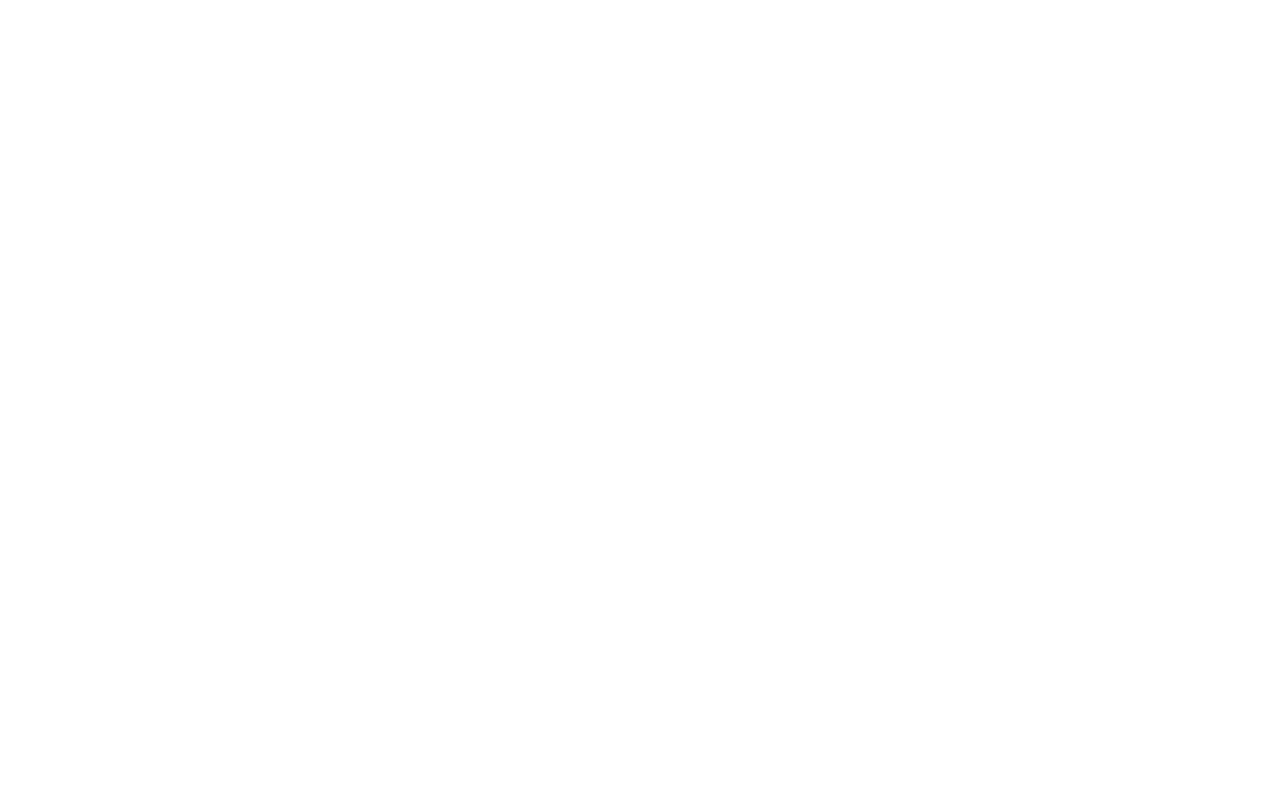
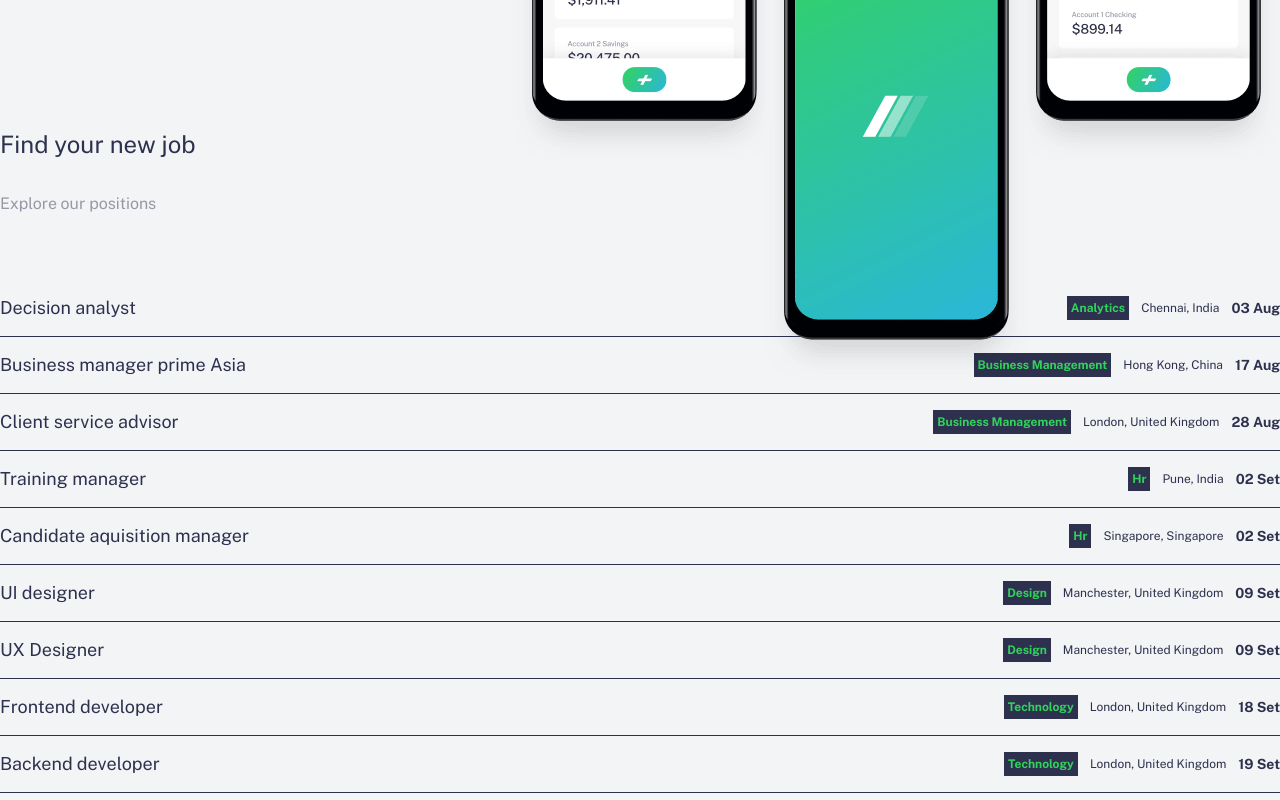
Before and after one commit to sariodesign/easybank, a React (Vite) app: page /careers in a window 1280 px wide. Shown: the part 560-1360 px from the top of the page. Before the commit the page ends 800 px from the top, so only its background shows below. Built offline with nearby package versions, Linux system fonts and the light colour scheme.

Commit message:
Added career page

```diff
--- /dev/null
+++ b/src/components/Jobs.jsx
@@ -0,0 +1,121 @@
+import styled from 'styled-components';
+
+const jobs = [
+    {
+        title: 'Decision analyst',
+        category: 'analytics',
+        place: 'Chennai, India',
+        date: '03 Aug'
+    },
+    {
+        title: 'Business manager prime Asia',
+        category: 'business management',
+        place: 'Hong Kong, China',
+        date: '17 Aug'
+    },
+    {
+        title: 'Client service advisor',
+        category: 'business management',
+        place: 'London, United Kingdom',
+        date: '28 Aug'
+    },
+    {
+        title: 'Training manager',
+        category: 'hr',
+        place: 'Pune, India',
+        date: '02 Set'
+    },
+    {
+        title: 'Candidate aquisition manager',
+        category: 'hr',
+        place: 'Singapore, Singapore',
+        date: '02 Set'
+    },
+    {
+        title: 'UI designer',
+        category: 'Design',
+        place: 'Manchester, United Kingdom',
+        date: '09 Set'
+    },
+    {
+        title: 'UX Designer',
+        category: 'Design',
+        place: 'Manchester, United Kingdom',
+        date: '09 Set'
+    },
+    {
+        title: 'Frontend developer',
+        category: 'technology',
+        place: 'London, United Kingdom',
+        date: '18 Set'
+    },
+    {
+        title: 'Backend developer',
+        category: 'technology',
+        place: 'London, United Kingdom',
+        date: '19 Set'
+    }
+]
+
+const JobsList = styled.ul`
+    list-style: none;
+    margin: 0;
+    padding: 0;
+`
+
+const JobItem = styled.li`
+    align-items: center;
+    border-bottom: 1px solid var(--dark-blue);
+    color: var(--dark-blue);
+    column-gap: 12px;
+    display: flex;
+    margin: 0 0 8px;
+    padding: 8px 0 16px;
+`
+
+const JobTitle = styled.h3`
+    font-size: 18px;
+    font-weight: 400;
+    flex-grow: 1;
+    margin: 0;
+`
+
+const JobCategory = styled.span`
+    background-color: var(--dark-blue);
+    color: var(--lime-green);
+    font-size: 12px;
+    line-height: 16px;
+    font-weight: 700;
+    padding: 4px;
+    text-transform: capitalize;
+`
+
+const JobPlace = styled.span`
+    font-size: 12px;
+    font-style: italic;
+    line-height: 1;
+`
+
+const JobDate = styled.span`
+    font-size: 14px;
+    font-weight: 700;
+`
+
+
+
+function Jobs() {
+    return (
+        <JobsList>
+            {
+                jobs.map((job, index) => <JobItem>
+                    <JobTitle>{job.title}</JobTitle>
+                    <JobCategory>{job.category}</JobCategory>
+                    <JobPlace>{job.place}</JobPlace>
+                    <JobDate>{job.date}</JobDate>
+                </JobItem>)
+            }
+        </JobsList>
+    )
+}
+
+export default Jobs
--- a/src/layouts/GridFourBlock.jsx
+++ b/src/layouts/GridFourBlock.jsx
@@ -69,12 +69,12 @@
 `
 
 function GridFourBlock({items, limit, icon, bg, pad, centered = false}) {
+    const articles = items.slice(0, limit);
     return (
         <GridContainer items={items} icon={icon} limit={limit}>
             {
-                items.map((item, index) =>
-                    { limit <= index && (
-                            <GridItem>
+                articles.map((item, index) =>
+                    <GridItem key={index}>
                         <img src={item.image} alt={item.title} />
                         <GridItemContent bg={bg} pad={pad} centered={centered}>
                             { item.author && <span>{item.author}</span> }
@@ -84,8 +84,6 @@
                     </GridItem>
                 )
             }
-                )
-            }
         </GridContainer>
     )
 }
--- a/src/pages/Careers.jsx
+++ b/src/pages/Careers.jsx
@@ -1,13 +1,24 @@
 import Page from '../layouts/Page';
-import Main from '../layouts/Main';
+import Hero from '../components/Hero';
+import IntroSection from '../layouts/IntroSection';
+import Content from '../layouts/Content';
+import Jobs from '../components/Jobs';
 
 function Careers() {
 
     return (
         <Page>
-            <Main itemsCentered>
-                Careers
-            </Main>
+           <Hero
+                title="Career page digital banking"
+                subtitle="Read our articles"
+            />
+            <Content bg="var(--light-grayish-blue)">
+                <IntroSection
+                    title="Find your new job"
+                    subtitle="Explore our positions"
+                />
+                <Jobs/>
+            </Content>
         </Page>
     )
 }
```
Lines whose indentation alone changed are shown as unchanged.
